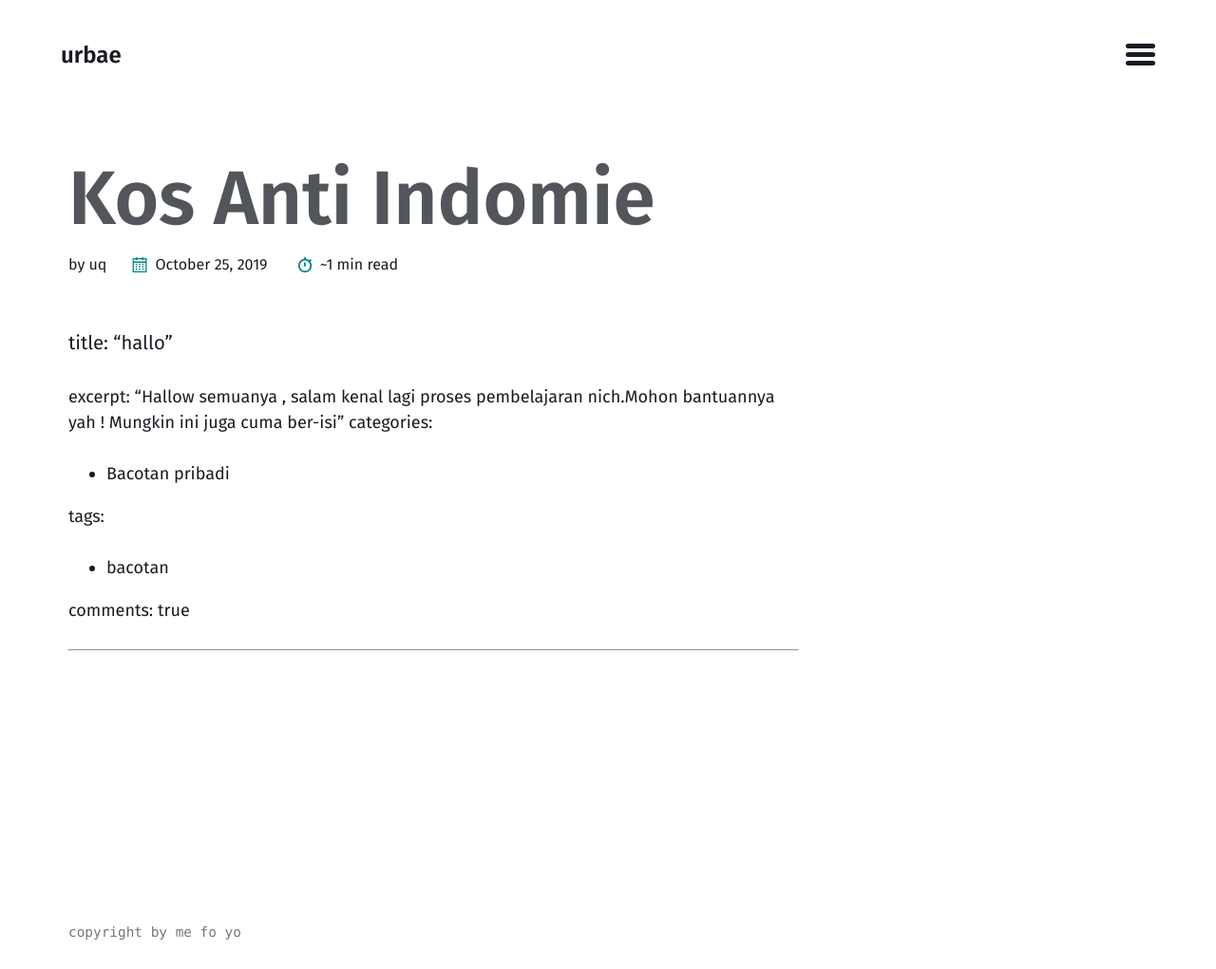
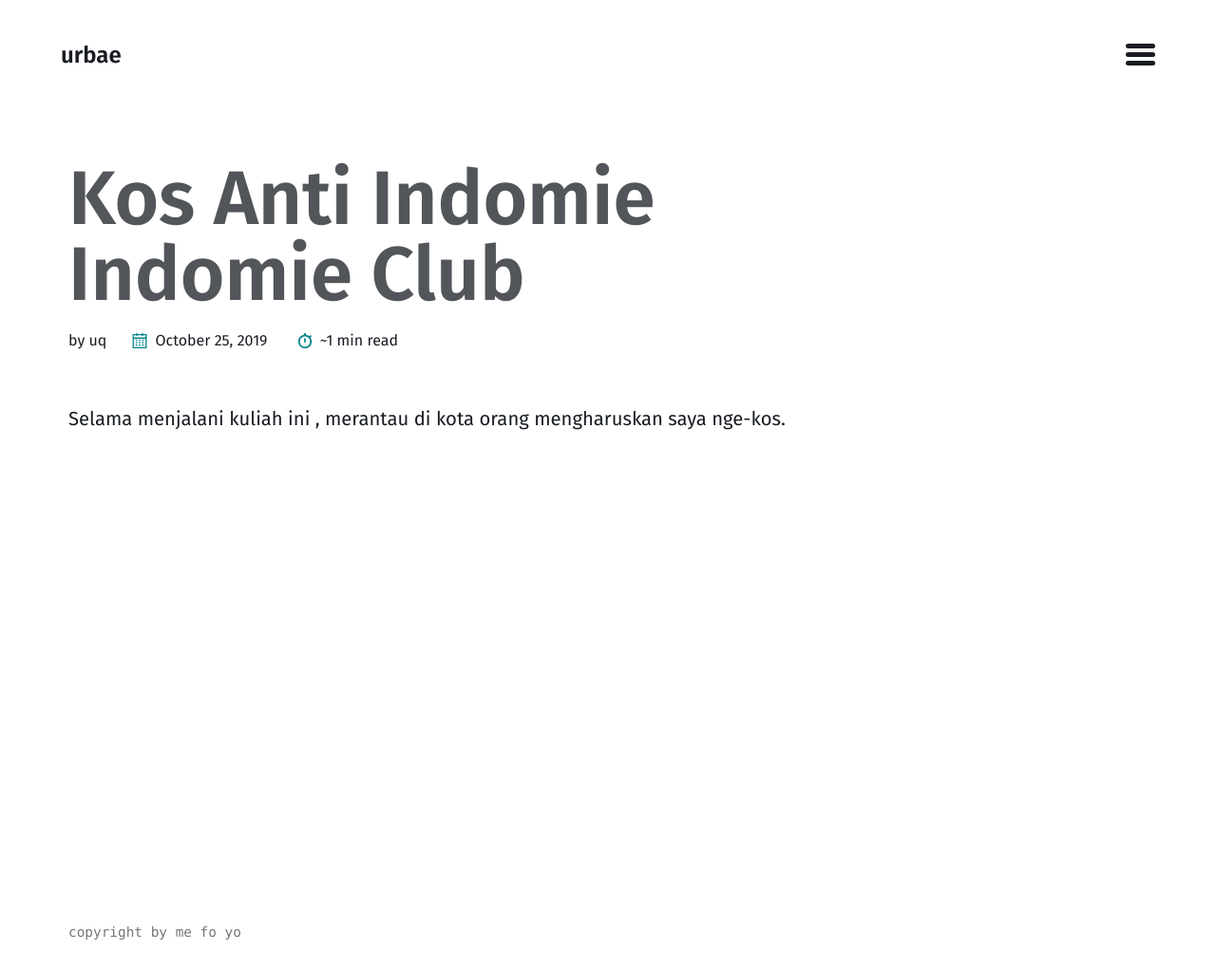
Before and after one commit to urbae/urbae.github.io, a Jekyll site: the page built from _posts/2019-10-25-kos-anti-indomie.md, in a window 1280 px wide. Shown: the whole page at 95% size. Built offline with Jekyll 4.4.1, drawn with Linux system fonts in a browser that asks for light colours.

Commit message:
fixed post

```diff
--- a/_posts/2019-10-25-kos-anti-indomie.md
+++ b/_posts/2019-10-25-kos-anti-indomie.md
@@ -1,13 +1,10 @@
-title: "hallo"
-
-excerpt: "Hallow semuanya , salam kenal lagi proses pembelajaran nich.Mohon bantuannya yah !
-Mungkin ini juga cuma ber-isi"
+---
+title: "Kos Anti Indomie Indomie Club"
+excerpt: "Selama menjalani kuliah ini , merantau di kota orang mengharuskan saya nge-kos"
 categories:
   - Bacotan pribadi
-
 tags:
   - bacotan
-
-comments: true
-
+comment: true
 ---
+Selama menjalani kuliah ini , merantau di kota orang mengharuskan saya nge-kos.
```
